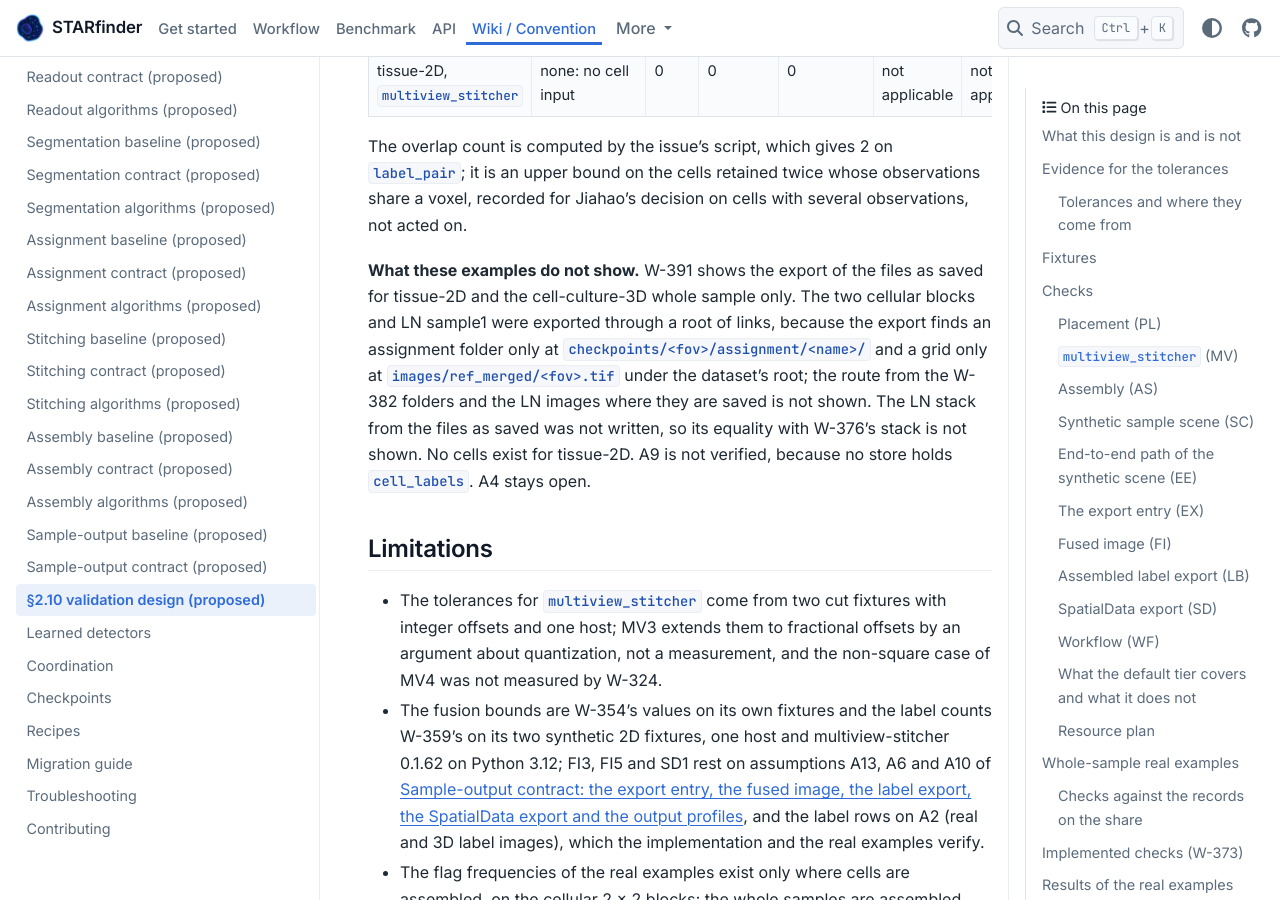
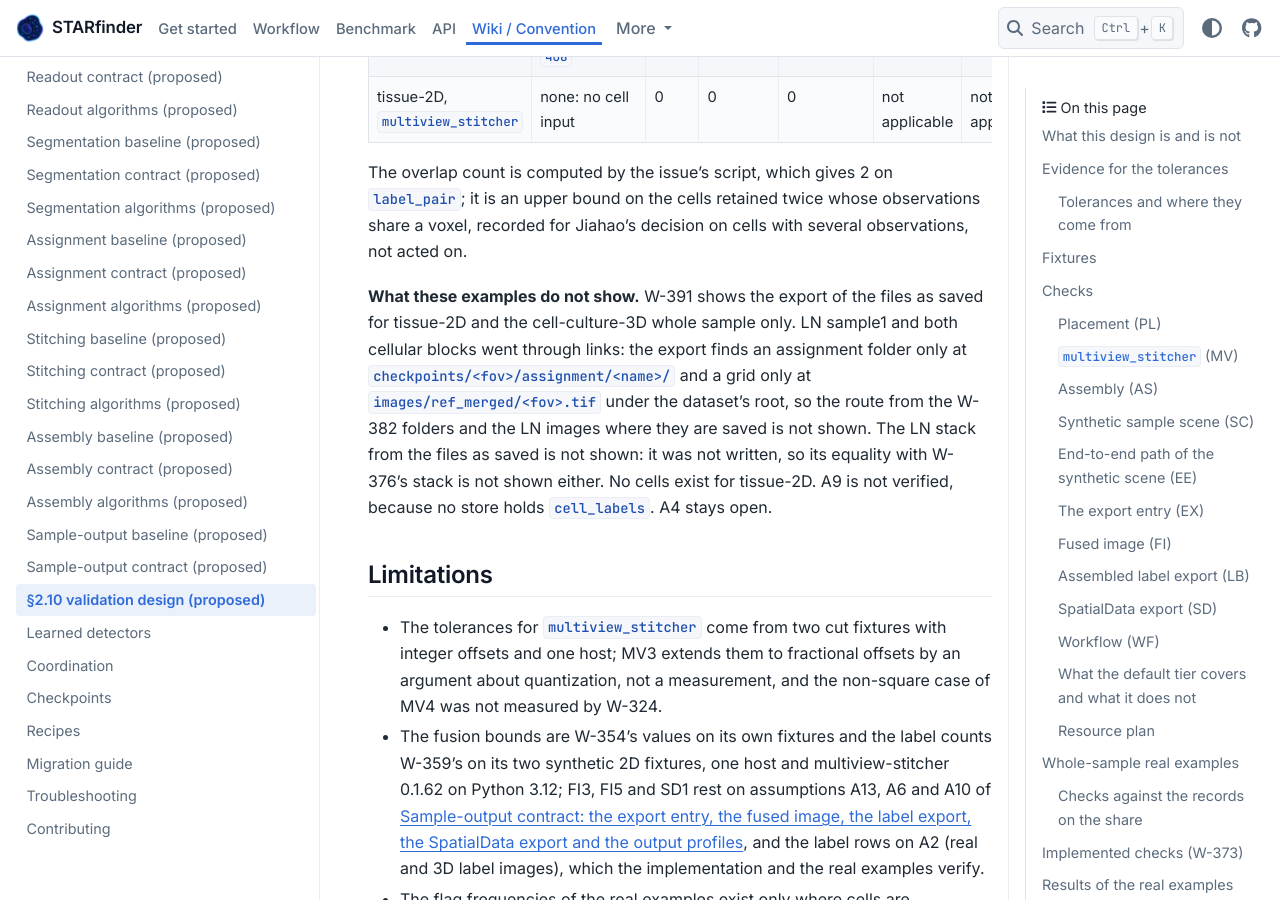
Before and after one commit to wanglab-broad/starfinder, a Sphinx documentation site: the page built from docs/stitching-assembly-validation.md, in a window 1280 px wide and 900 px high, scrolled down 92953 px. Built offline with Sphinx 7.4.7 and the PyData theme 0.15.4, drawn with Linux system fonts in a browser that asks for light colours; some of the changed text lies outside the part shown.

Commit message:
fix(w-391): address review findings (run the three real samples…)
I repaired the three unmet criteria without exporting, assembling,
fusing or comparing anything again. For the blocks and LN, the clarified
criteria accept the link-root route and the unwritten LN stack, which
the run already reported with its refusals, link lists and stop record.
The page paragraph 'What these examples do not show' now says plainly
that the LN stack from the files as saved is not shown and that LN and
both blocks went through links. The page's LN stack sentence now matches
the notes: I stopped the run after misjudging its progress, no limit was
reached, and by the operator's …

Linear-Issue: W-391

```diff
--- a/docs/stitching-assembly-validation.md
+++ b/docs/stitching-assembly-validation.md
@@ -865,8 +865,9 @@
   assembly equal W-376's in counts, flags and every table row for row. The LN stack
   (BigStitcher placement, `scale_yx` 0.5) was not written: the fusion read the 64 images
   lazily from the share, 295 GB for 4.7 GB of images, and the worker stopped the run after
-  2,911 s with about 45 % of W-376's file size written, because it could not finish within
-  the session; it was not retried, so its comparison with W-376's stack is not made.
+  2,911 s, having misjudged its progress from the writer's bursts, with about 45 % of
+  W-376's file size written; no limit was reached. By the operator's decision it is not run
+  again in this issue, so its comparison with W-376's stack is not made.
 
 Measured resources, in place of the estimates of "Resources per sample and step" (the wall
 time each run recorded for its work, without its closing `check_export`, and the run's peak
@@ -901,12 +902,12 @@
 Jiahao's decision on cells with several observations, not acted on.
 
 **What these examples do not show.** W-391 shows the export of the files as saved for
-tissue-2D and the cell-culture-3D whole sample only. The two cellular blocks and LN sample1
-were exported through a root of links, because the export finds an assignment folder only at
+tissue-2D and the cell-culture-3D whole sample only. LN sample1 and both cellular blocks went
+through links: the export finds an assignment folder only at
 `checkpoints/<fov>/assignment/<name>/` and a grid only at `images/ref_merged/<fov>.tif`
-under the dataset's root; the route from the W-382 folders and the LN images where they are
-saved is not shown. The LN stack from the files as saved was not written, so its equality
-with W-376's stack is not shown. No cells exist for tissue-2D. A9 is not verified, because
+under the dataset's root, so the route from the W-382 folders and the LN images where they
+are saved is not shown. The LN stack from the files as saved is not shown: it was not
+written, so its equality with W-376's stack is not shown either. No cells exist for tissue-2D. A9 is not verified, because
 no store holds `cell_labels`. A4 stays open.
 
 ## Limitations
```
